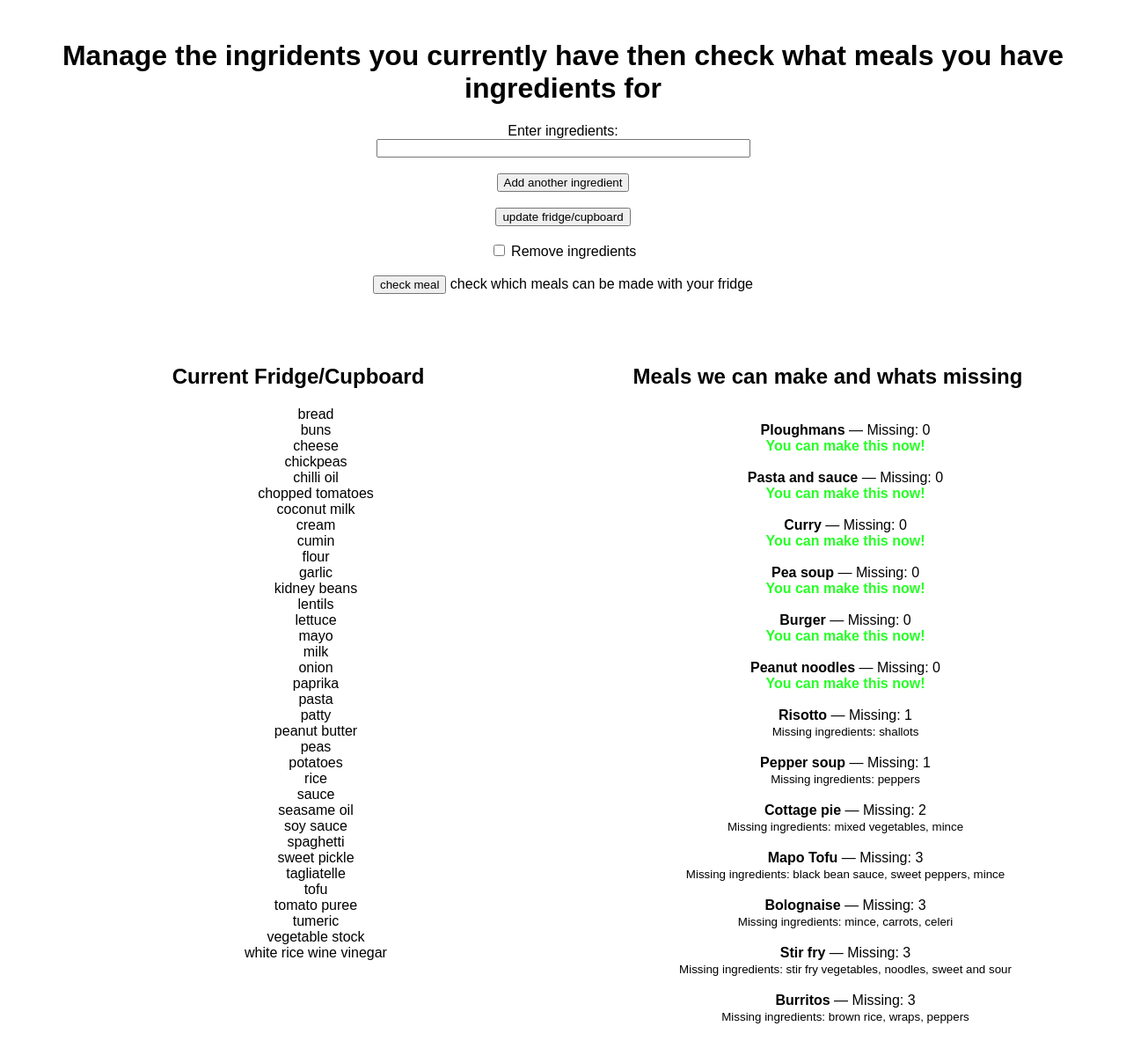
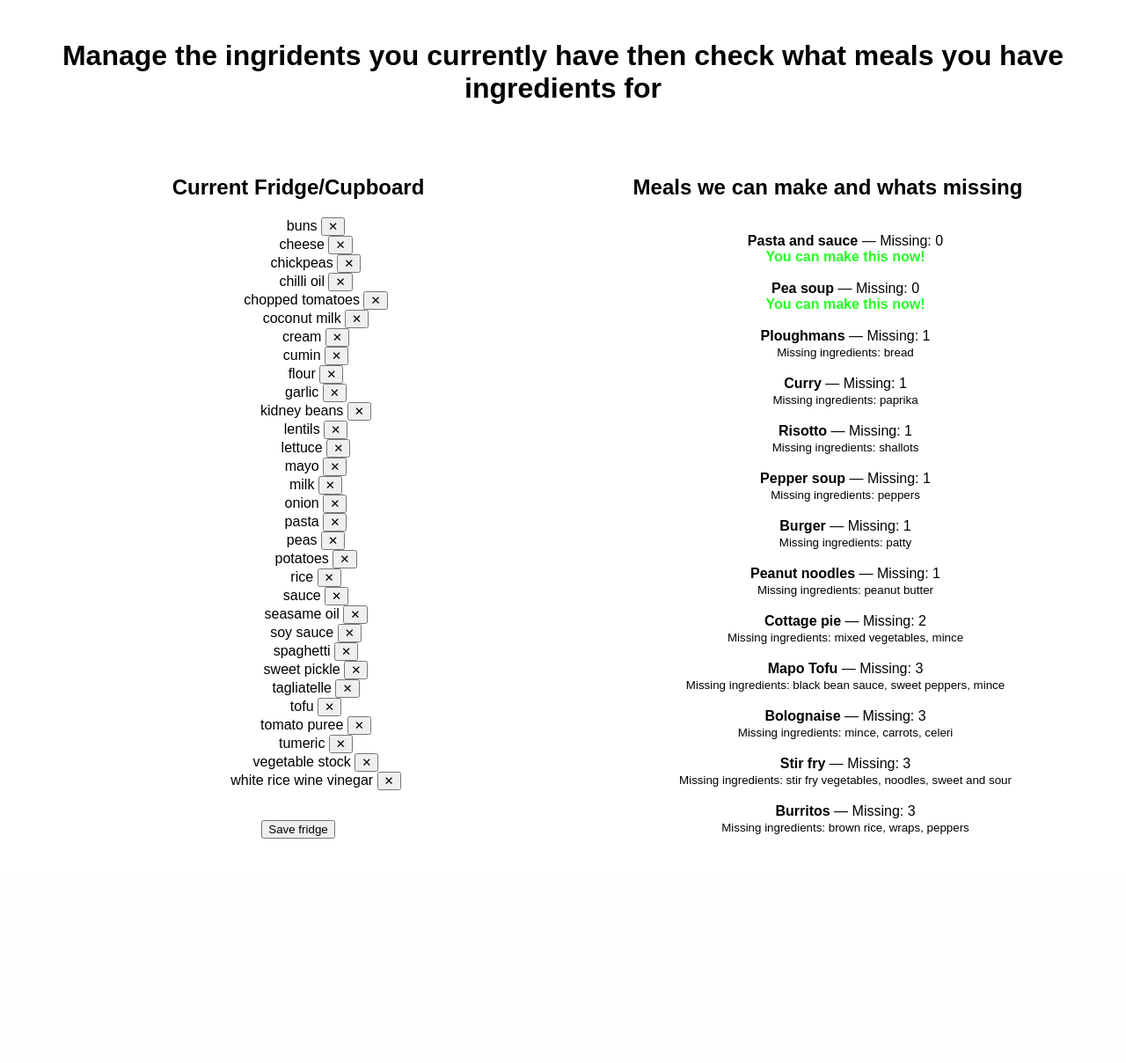
Before and after one commit to TealJason/shopping_list, a Django app: page /current_meals/update_or_check_fridge/ in a window 1280 px wide. Shown: the part 55-1263 px from the top of the page at 88% size. After the commit the page ends 1008 px from the top, so only its background shows below. Run offline with Django 3.2, Linux system fonts and the light colour scheme.

Commit message:
add button to remove items from fridge

```diff
--- a/shopping_list_tracker/current_meals/templates/current_meals.html
+++ b/shopping_list_tracker/current_meals/templates/current_meals.html
@@ -77,35 +77,31 @@
  <div class="Subheading">
         <h1>Manage the ingridents you currently have then check what meals you have ingredients for</h1>
 </div>
-
-<div>
 <form method="post" action="{% url 'update_or_check_fridge' %}">
     {% csrf_token %}
-        <label>Enter ingredients:</label><br>
 
-        <div id="ingredients-container">
-            <input type="text" name="ingredients" size="50">
-        </div>
-        <br>
-        <button type="button" onclick="addIngredient()">Add another ingredient</button>
-        <br><br>
-        <input type="submit" value="update fridge/cupboard" name="add" value="add">
-        <br><br>
-        <input type="checkbox" name="remove" value="1"> Remove ingredients
-        <br><br>
-        <input type="submit" value="check meal" name="check_meals" value="check" size="50">  check which meals can be made with your fridge
-    </form>
-</div>
     <div class="info-container">
+
+        <!-- LEFT BOX -->
         <div class="info-box">
-    <h2> Current Fridge/Cupboard</h2>
-    <ul>
+            <h2>Current Fridge/Cupboard</h2>
+            <ul id="fridge-list" style="list-style-type:none;">
                 {% for item in fridge_items %}
-            {{ item }}<br>
+                <li>
+                    <input type="hidden" name="current_items" value="{{ item }}">
+                    <span>{{ item }}</span>
+                    <button type="button" onclick="removeItem(this)">✕</button>
+                </li>
                 {% empty %}
                     No items in fridge.
                 {% endfor %}
+            </ul>
+
+            <br>
+            <button type="submit">Save fridge</button>
         </div>
+
+        <!-- RIGHT BOX -->
         <div class="info-box">
             <h2>Meals we can make and whats missing</h2>
             <ul>
@@ -128,7 +124,9 @@
                 {% endfor %}
             </ul>
         </div>
+
     </div>
+</form>
 
 <script>
     function addIngredient() {
@@ -141,5 +139,10 @@
         container.appendChild(input);
     }
 </script>
-
+<script>
+    function removeItem(button) {
+        const li = button.parentElement;
+        li.remove();
+    }
+    </script>
 </body>
--- a/shopping_list_tracker/current_meals/views.py
+++ b/shopping_list_tracker/current_meals/views.py
@@ -22,16 +22,29 @@ def update_or_check_fridge(request):
     fridge_path = os.path.join(settings.BASE_DIR, "data", "fridge.txt")
 
     if request.method == "POST":
+        # NEW: get updated fridge list
+        current_items = request.POST.getlist("current_items")
+        current_items = [i.strip().lower() for i in current_items if i.strip()]
+
+        # overwrite fridge with new list
+        with open(fridge_path, "w") as f:
+            for item in sorted(set(current_items)):
+                f.write(item + "\n")
+
+        # OPTIONAL: still allow adding new ingredients
         ingredients = request.POST.getlist("ingredients")
         ingredients = [i.strip().lower() for i in ingredients if i.strip()]
-
-        remove = request.POST.get("remove") == "1"
-
-        utils.write_fridge_csv(ingredients, remove)
+        if ingredients:
+            utils.write_fridge_csv(ingredients, remove=False)
 
     fridge_items = []
     if os.path.exists(fridge_path):
         with open(fridge_path) as f:
             fridge_items = [line.strip() for line in f]
+
     possible_meals = utils.find_possible_meals(fridge_items)
-    return render(request, "current_meals.html", {"fridge_items": fridge_items,"possible_meals":possible_meals})
+
+    return render(request, "current_meals.html", {
+        "fridge_items": fridge_items,
+        "possible_meals": possible_meals
+    })
--- a/shopping_list_tracker/data/fridge.txt
+++ b/shopping_list_tracker/data/fridge.txt
@@ -1,4 +1,3 @@
-bread
 buns
 cheese
 chickpeas
@@ -15,10 +14,7 @@ lettuce
 mayo
 milk
 onion
-paprika
 pasta
-patty
-peanut butter
 peas
 potatoes
 rice
--- a/shopping_list_tracker/shopping_list/templates/shopping_list.html
+++ b/shopping_list_tracker/shopping_list/templates/shopping_list.html
@@ -104,7 +104,7 @@
     <div class="ShowList">
         {% if ingredient_dict %}
             <p>Shopping list for selected recipes</p>
-            <ul>
+            <ul style="list-style-type:none;">
                 {% for name, ingredient_total in ingredient_dict.items %}
                     <li>
                         {{ name }}: {{ ingredient_total }}
```
Lines whose indentation alone changed are shown as unchanged.
